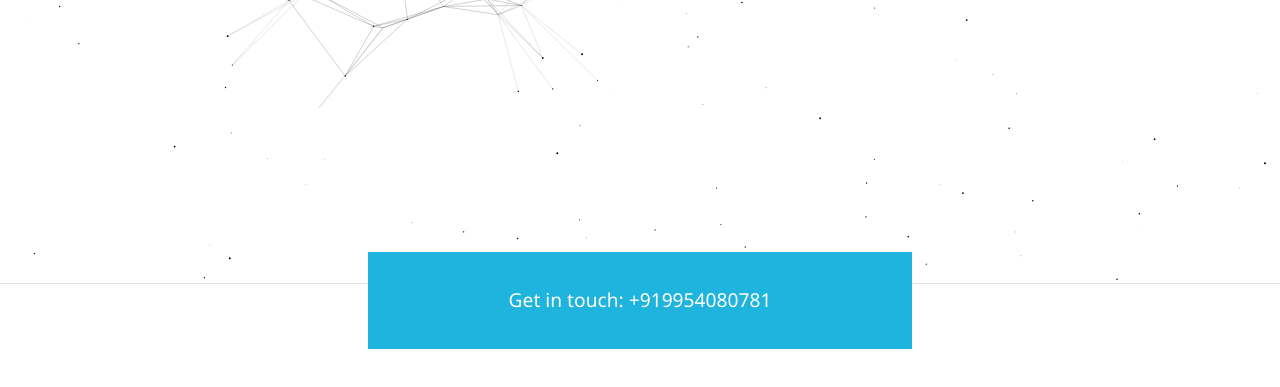
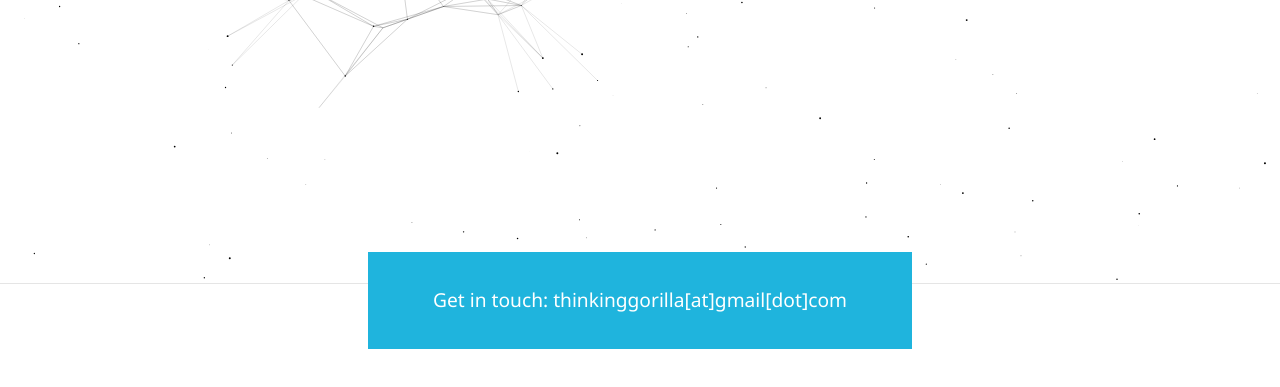
Before and after one commit to bengra/dhrubajyoti-das.github.io, a website: page index.html in a window 1280 px wide. Shown: the part 213-600 px from the top of the page. Drawn offline with nearby package versions, Linux system fonts and the light colour scheme.

Commit message:
remove contact no

```diff
--- a/index.html
+++ b/index.html
@@ -22,7 +22,7 @@
         </article>
         </div>
         <div class="git">
-        <p>Get in touch: +919954080781</p>
+        <p>Get in touch: thinkinggorilla[at]gmail[dot]com</p>
         </div>
 
 
```
